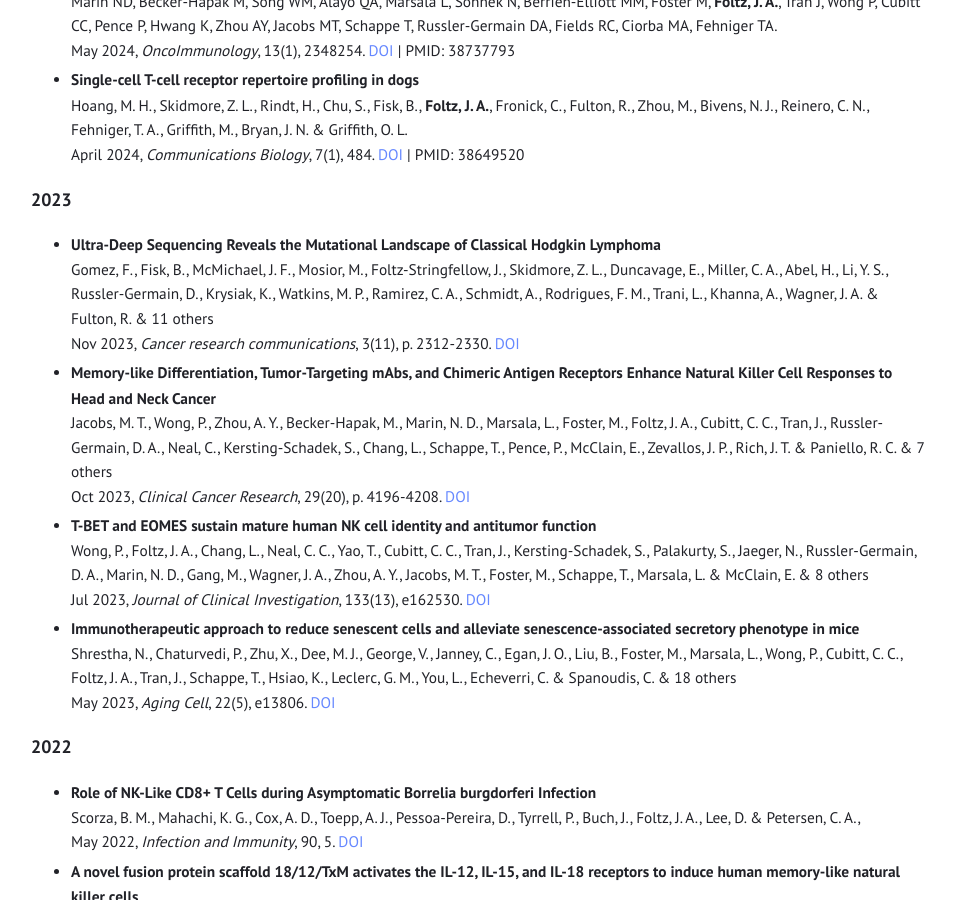
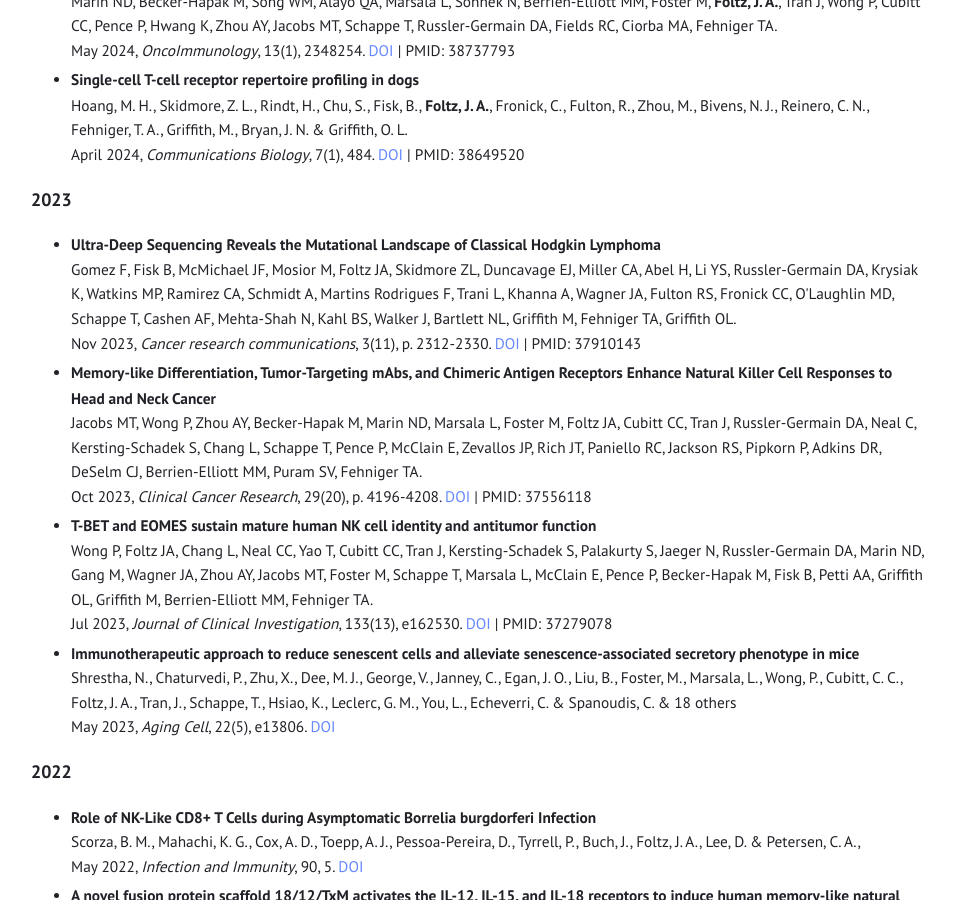
Before and after one commit to Foltz-Lab/Foltz-Lab.github.io, a Jekyll site: the page built from publications.html, in a window 1280 px wide and 900 px high, scrolled down 729 px. Shown: the whole window, without its empty margins (161-1116 px from the left). Built offline with Jekyll 4.4.1, drawn with Linux system fonts in a browser that asks for light colours.

Commit message:
Update publications.html

```diff
--- a/publications.html
+++ b/publications.html
@@ -65,29 +65,29 @@ title: "Publications"
 <li>
         <strong>Ultra-Deep Sequencing Reveals the Mutational Landscape of Classical Hodgkin Lymphoma</strong>
         <br>
-        Gomez, F., Fisk, B., McMichael, J. F., Mosior, M., Foltz-Stringfellow, J., Skidmore, Z. L., Duncavage, E., Miller, C. A., Abel, H., Li, Y. S., Russler-Germain, D., Krysiak, K., Watkins, M. P., Ramirez, C. A., Schmidt, A., Rodrigues, F. M., Trani, L., Khanna, A., Wagner, J. A. & Fulton, R. & 11 others
+Gomez F, Fisk B, McMichael JF, Mosior M, Foltz JA, Skidmore ZL, Duncavage EJ, Miller CA, Abel H, Li YS, Russler-Germain DA, Krysiak K, Watkins MP, Ramirez CA, Schmidt A, Martins Rodrigues F, Trani L, Khanna A, Wagner JA, Fulton RS, Fronick CC, O'Laughlin MD, Schappe T, Cashen AF, Mehta-Shah N, Kahl BS, Walker J, Bartlett NL, Griffith M, Fehniger TA, Griffith OL.
         <br>
         Nov 2023, <i>Cancer research communications</i>, 3(11), p. 2312-2330.
 
-        <a href="https://doi.org/10.1158/2577-8309.CRC-23-0512" target="_blank">DOI</a>
+        <a href="https://pubmed.ncbi.nlm.nih.gov/37910143/" target="_blank">DOI</a> | PMID: 37910143
     </li>
     <li>
         <strong>Memory-like Differentiation, Tumor-Targeting mAbs, and Chimeric Antigen Receptors Enhance Natural Killer Cell Responses to Head and Neck Cancer</strong>
         <br>
-        Jacobs, M. T., Wong, P., Zhou, A. Y., Becker-Hapak, M., Marin, N. D., Marsala, L., Foster, M., Foltz, J. A., Cubitt, C. C., Tran, J., Russler-Germain, D. A., Neal, C., Kersting-Schadek, S., Chang, L., Schappe, T., Pence, P., McClain, E., Zevallos, J. P., Rich, J. T. & Paniello, R. C. & 7 others
+        Jacobs MT, Wong P, Zhou AY, Becker-Hapak M, Marin ND, Marsala L, Foster M, Foltz JA, Cubitt CC, Tran J, Russler-Germain DA, Neal C, Kersting-Schadek S, Chang L, Schappe T, Pence P, McClain E, Zevallos JP, Rich JT, Paniello RC, Jackson RS, Pipkorn P, Adkins DR, DeSelm CJ, Berrien-Elliott MM, Puram SV, Fehniger TA.
         <br>
         Oct 2023, <i>Clinical Cancer Research</i>, 29(20), p. 4196-4208.
 
-        <a href="https://doi.org/10.1158/1078-0432.CCR-23-0556" target="_blank">DOI</a>
+        <a href="https://pubmed.ncbi.nlm.nih.gov/37556118/" target="_blank">DOI</a> | PMID: 37556118
     </li>
 <li>
         <strong>T-BET and EOMES sustain mature human NK cell identity and antitumor function</strong>
         <br>
-        Wong, P., Foltz, J. A., Chang, L., Neal, C. C., Yao, T., Cubitt, C. C., Tran, J., Kersting-Schadek, S., Palakurty, S., Jaeger, N., Russler-Germain, D. A., Marin, N. D., Gang, M., Wagner, J. A., Zhou, A. Y., Jacobs, M. T., Foster, M., Schappe, T., Marsala, L. & McClain, E. & 8 others
+        Wong P, Foltz JA, Chang L, Neal CC, Yao T, Cubitt CC, Tran J, Kersting-Schadek S, Palakurty S, Jaeger N, Russler-Germain DA, Marin ND, Gang M, Wagner JA, Zhou AY, Jacobs MT, Foster M, Schappe T, Marsala L, McClain E, Pence P, Becker-Hapak M, Fisk B, Petti AA, Griffith OL, Griffith M, Berrien-Elliott MM, Fehniger TA.
         <br>
         Jul 2023, <i>Journal of Clinical Investigation</i>, 133(13), e162530.
 
-        <a href="https://doi.org/10.1172/JCI162530" target="_blank">DOI</a>
+        <a href="https://doi.org/10.1172/JCI162530" target="_blank">DOI</a> | PMID: 37279078
     </li>
 
     <li>
```
